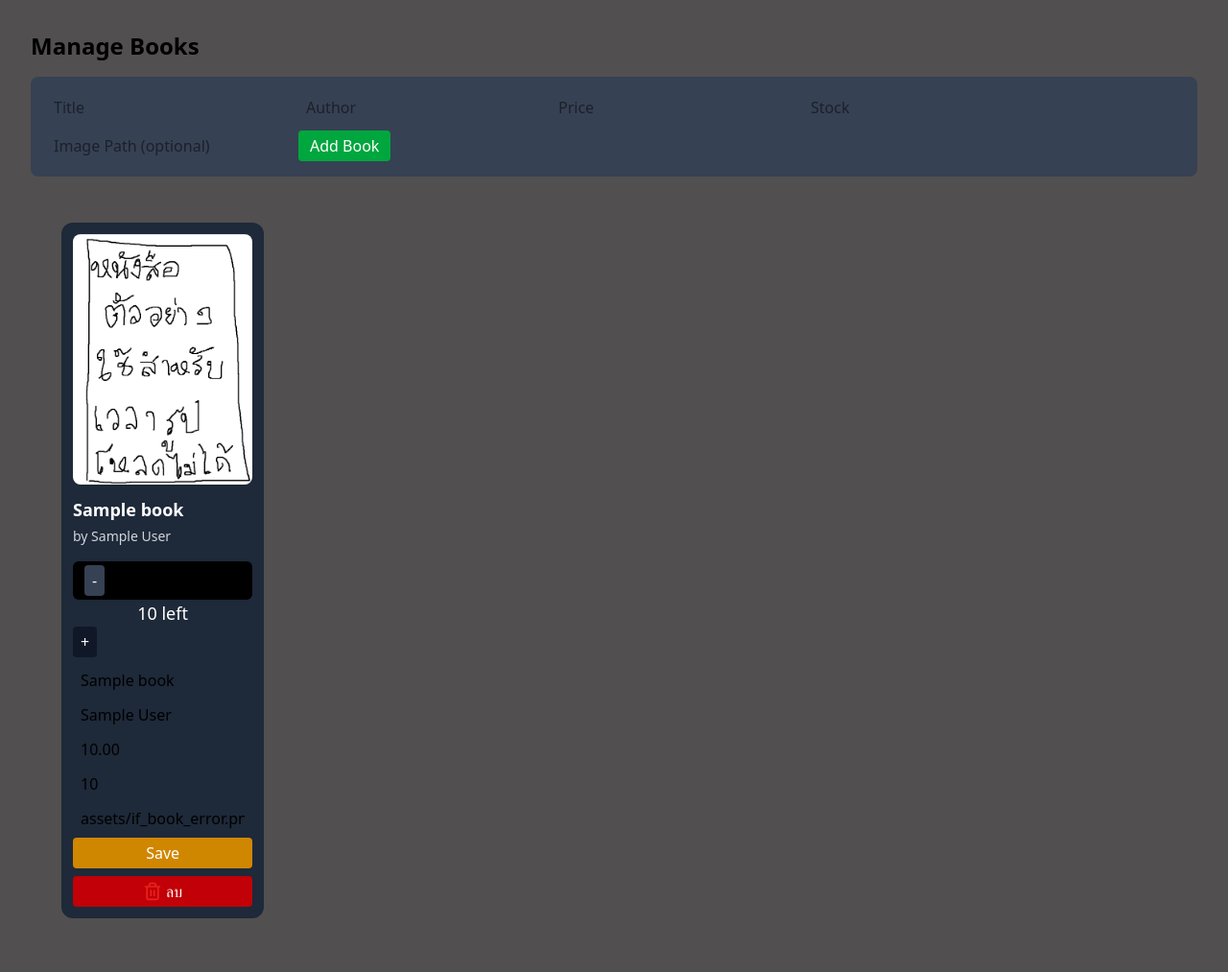
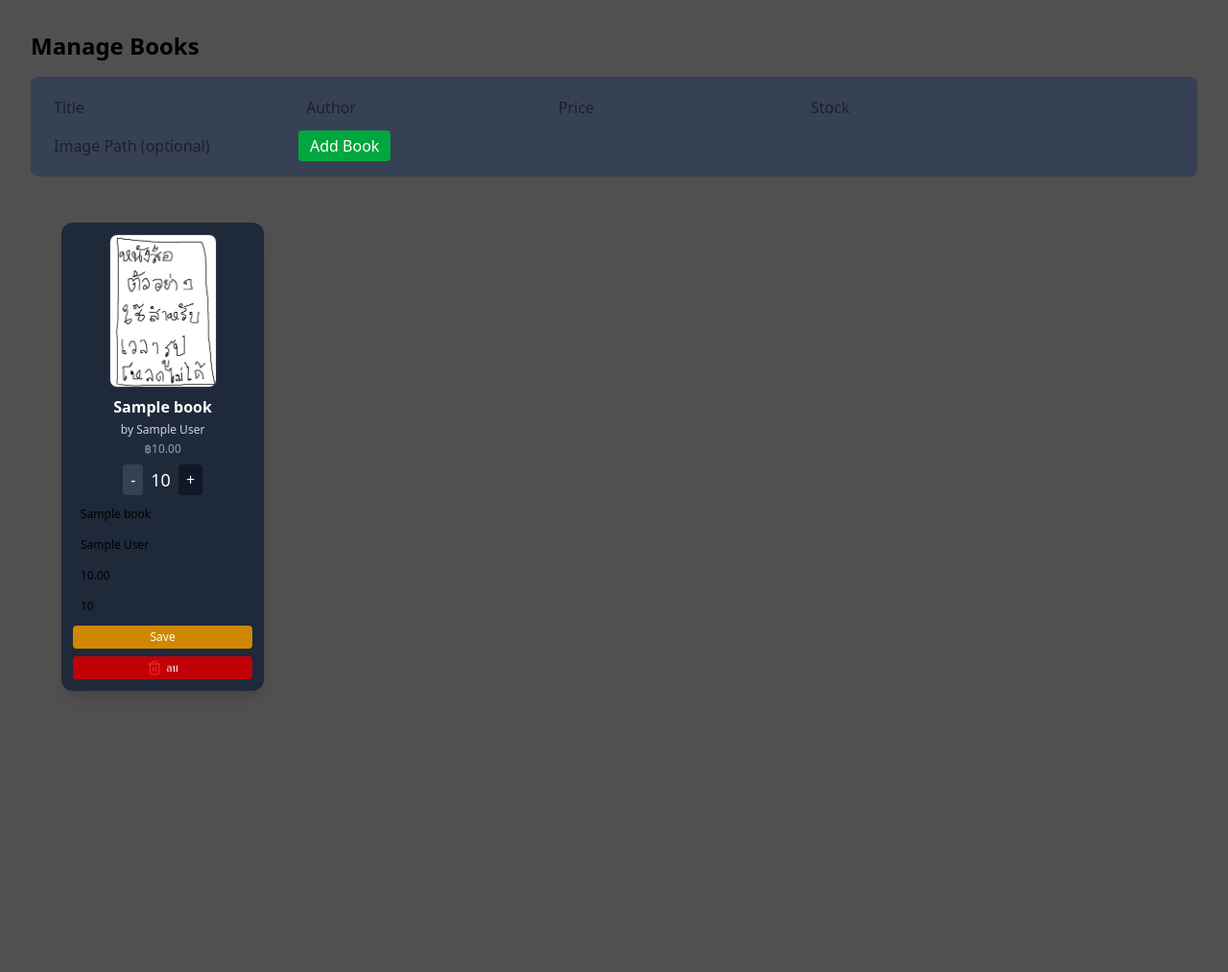
Before and after one commit to Project-Groap04-BookNest/BookNest, a Flask app: page /manage_books in a window 1280 px wide. Shown: the part 64-1077 px from the top of the page at 96% size. After the commit the page ends 784 px from the top, so only its background shows below. Run offline with Flask 3, Linux system fonts and the light colour scheme; the visitor is signed in with stand-in values (Sample User, id 1); tables that the repository leaves empty hold one stand-in row (values such as "Sample post"); some libraries are stand-ins or nearby versions.

Commit message:
fix layout manage_books

```diff
--- a/routes/ui_routes.py
+++ b/routes/ui_routes.py
@@ -111,7 +111,7 @@ def manage_books():
                 db.session.commit()
         return redirect(url_for("ui.manage_books"))
 
-    books = Book.query.all()
+    books = Book.query.order_by(Book.id.desc()).all()
 
     # ตรวจสอบและแก้ไข image_path
     for book in books:
--- a/templates/manage_books.html
+++ b/templates/manage_books.html
@@ -20,47 +20,40 @@
 
 
     {% for book in books %}
-      <div class="bg-gray-800 rounded-xl p-3 flex flex-col">
+      <div class="bg-gray-800 rounded-xl p-3 flex flex-col items-center shadow-lg">
         <img src="{{ url_for('static', filename=book.image_path) }}"
              alt="{{ book.title }}"
-             class="rounded-lg mb-3">
-
-        <div class="flex flex-col">
-          <h2 class="text-white text-lg font-semibold mb-1">{{ book.title }}</h2>
-          <p class="text-gray-300 text-sm mb-2">by {{ book.author }}</p>
-        </div>
-
-        <!-- Stock control -->
-        <form method="post" action="{{ url_for('ui.manage_books') }}" class="flex items-center justify-between bg-black rounded-md px-3 py-1 mt-2">
+             class="rounded-lg mb-2 w-28 h-40 object-cover border border-gray-700">
+        <h2 class="text-white text-base font-semibold mb-1 text-center truncate w-full">{{ book.title }}</h2>
+        <p class="text-gray-300 text-xs mb-1 text-center">by {{ book.author }}</p>
+        <p class="text-gray-400 text-xs mb-2">฿{{ book.price }}</p>
+        <div class="flex items-center justify-center gap-2 mb-2">
+          <form method="post" action="{{ url_for('ui.manage_books') }}">
             <input type="hidden" name="book_id" value="{{ book.id }}">
             <input type="hidden" name="action" value="decrease_stock">
             <button type="submit" class="text-white bg-gray-700 px-2 py-1 rounded hover:bg-gray-600 disabled:opacity-50" {% if book.stock_quantity == 0 %}disabled{% endif %}>-</button>
           </form>
-        <span class="text-lg text-white text-center">{{ book.stock_quantity }} left</span>
-        <form method="post" action="{{ url_for('ui.manage_books') }}" class="inline">
+          <span class="text-lg text-white">{{ book.stock_quantity }}</span>
+          <form method="post" action="{{ url_for('ui.manage_books') }}">
             <input type="hidden" name="book_id" value="{{ book.id }}">
             <input type="hidden" name="action" value="increase_stock">
             <button type="submit" class="bg-gray-900 text-white px-2 py-1 rounded hover:bg-gray-600">+</button>
           </form>
-
-        <!-- Edit Book Form (inline, minimal) -->
-        <form method="post" action="{{ url_for('ui.manage_books') }}" class="mt-2 flex flex-col gap-1">
+        </div>
+        <form method="post" action="{{ url_for('ui.manage_books') }}" class="w-full flex flex-col gap-1 mb-2">
           <input type="hidden" name="book_id" value="{{ book.id }}">
           <input type="hidden" name="action" value="edit">
-          <input name="title" value="{{ book.title }}" class="px-2 py-1 rounded" required>
-          <input name="author" value="{{ book.author }}" class="px-2 py-1 rounded" required>
-          <input name="price" value="{{ book.price }}" type="number" step="0.01" class="px-2 py-1 rounded" required>
-          <input name="stock_quantity" value="{{ book.stock_quantity }}" type="number" min="0" class="px-2 py-1 rounded" required>
-          <input name="image_path" value="{{ book.image_path }}" class="px-2 py-1 rounded">
-          <button type="submit" class="bg-yellow-600 text-white px-2 py-1 rounded hover:bg-yellow-700">Save</button>
+          <input name="title" value="{{ book.title }}" class="px-2 py-1 rounded text-xs mb-1" required placeholder="Title">
+          <input name="author" value="{{ book.author }}" class="px-2 py-1 rounded text-xs mb-1" required placeholder="Author">
+          <input name="price" value="{{ book.price }}" type="number" step="0.01" class="px-2 py-1 rounded text-xs mb-1" required placeholder="Price">
+          <input name="stock_quantity" value="{{ book.stock_quantity }}" type="number" min="0" class="px-2 py-1 rounded text-xs mb-1" required placeholder="Stock">
+          <button type="submit" class="bg-yellow-600 text-white px-2 py-1 rounded hover:bg-yellow-700 text-xs">Save</button>
         </form>
-
-        <!-- Delete Book Button -->
-        <form method="post" action="{{ url_for('ui.manage_books') }}" class="mt-2">
+        <form method="post" action="{{ url_for('ui.manage_books') }}" class="w-full">
           <input type="hidden" name="book_id" value="{{ book.id }}">
           <input type="hidden" name="action" value="delete">
-          <button type="submit" class="flex items-center justify-center bg-red-700 hover:bg-red-800 text-white px-2 py-1 rounded w-full">
-            <img src="{{ url_for('static', filename='assets/Trash-icon.svg') }}" alt="Delete" class="w-5 h-5 mr-1"> ลบ
+          <button type="submit" class="flex items-center justify-center bg-red-700 hover:bg-red-800 text-white px-2 py-1 rounded w-full text-xs">
+            <img src="{{ url_for('static', filename='assets/Trash-icon.svg') }}" alt="Delete" class="w-4 h-4 mr-1"> ลบ
           </button>
         </form>
       </div>
```
Lines whose indentation alone changed are shown as unchanged.
